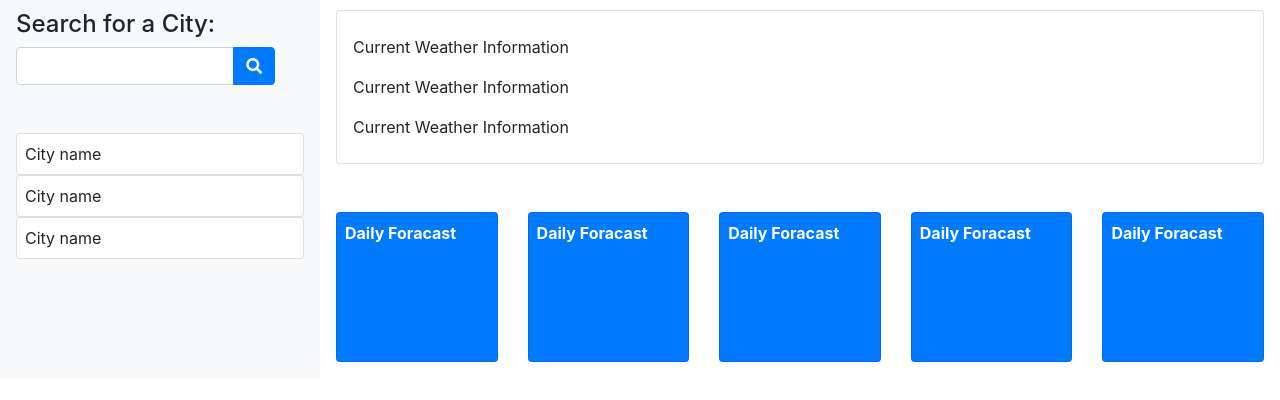
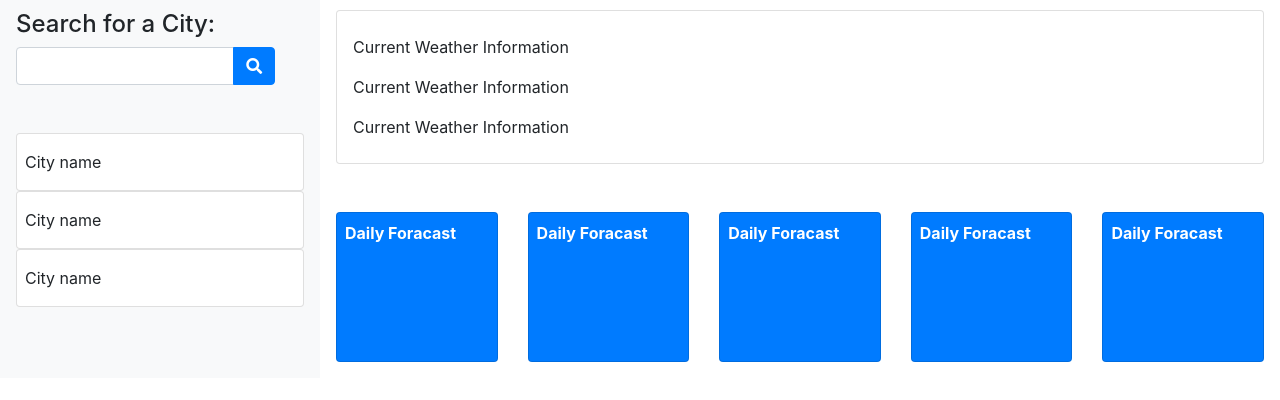
Before and after one commit to paul-kh/weather-dashboard, a plain HTML site: page index.html in a window 1280 px wide. Shown: the part 78-478 px from the top of the page. Drawn offline with nearby package versions, Linux system fonts and the light colour scheme.

Commit message:
adjusted padding of search history card and add class 'history-js' for onClick event

```diff
--- a/index.html
+++ b/index.html
@@ -32,13 +32,13 @@
                 </div>
                 <div id="search-history">
                     <!-- Search history-->
-                    <div class="card p-2">
+                    <div class="card px-2 py-3 history-js"> <!-- the class "history-js is for onClick event-->
                         <p class="card-text">City name</p>
                     </div>
-                    <div class="card p-2">
+                    <div class="card px-2 py-3 history-js"> <!-- the class "history-js is for onClick event-->
                         <p class="card-text">City name</p>
                     </div>
-                    <div class="card p-2">
+                    <div class="card px-2 py-3 history-js"> <!-- the class "history-js is for onClick event-->
                         <p class="card-text">City name</p>
                     </div>
                 </div>
```
